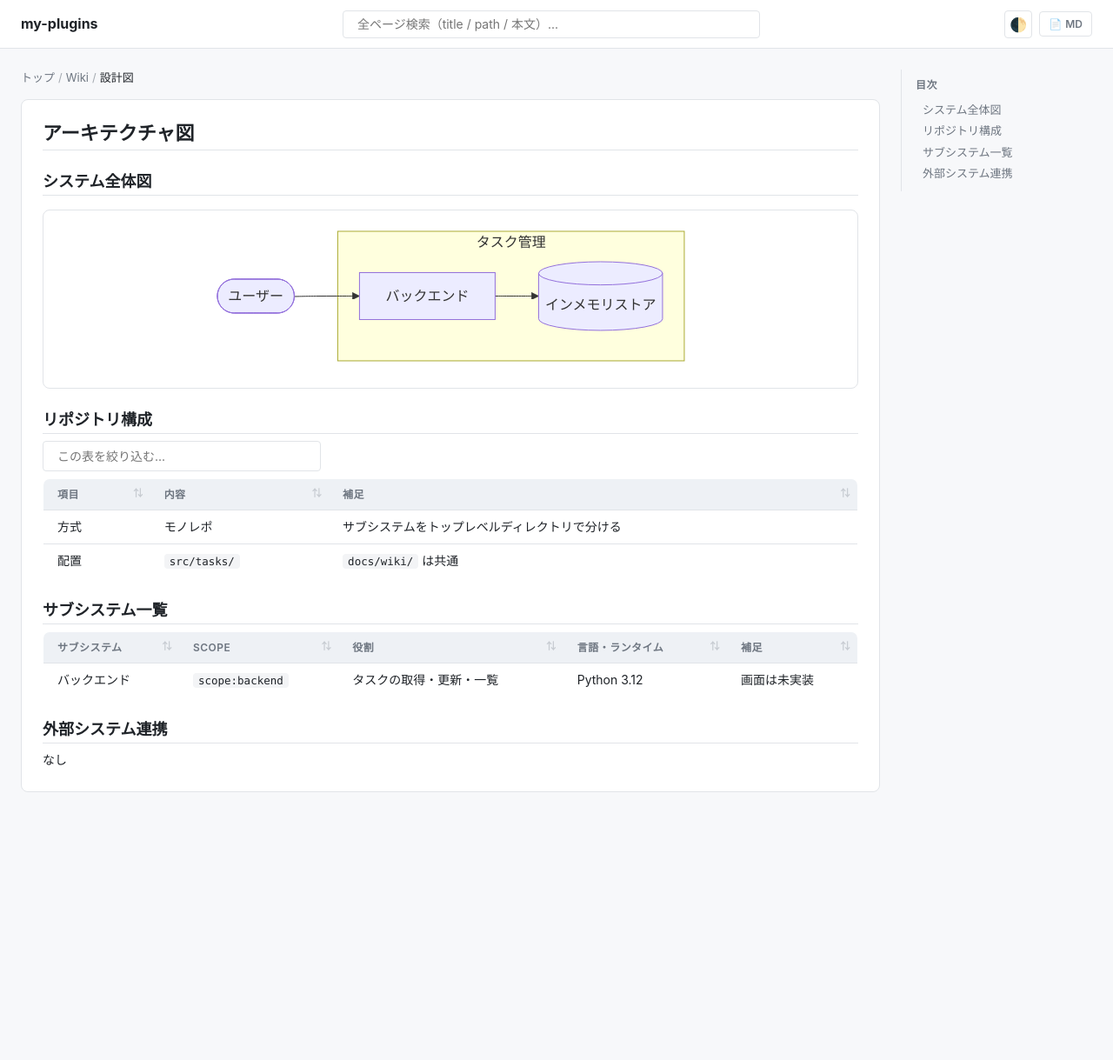
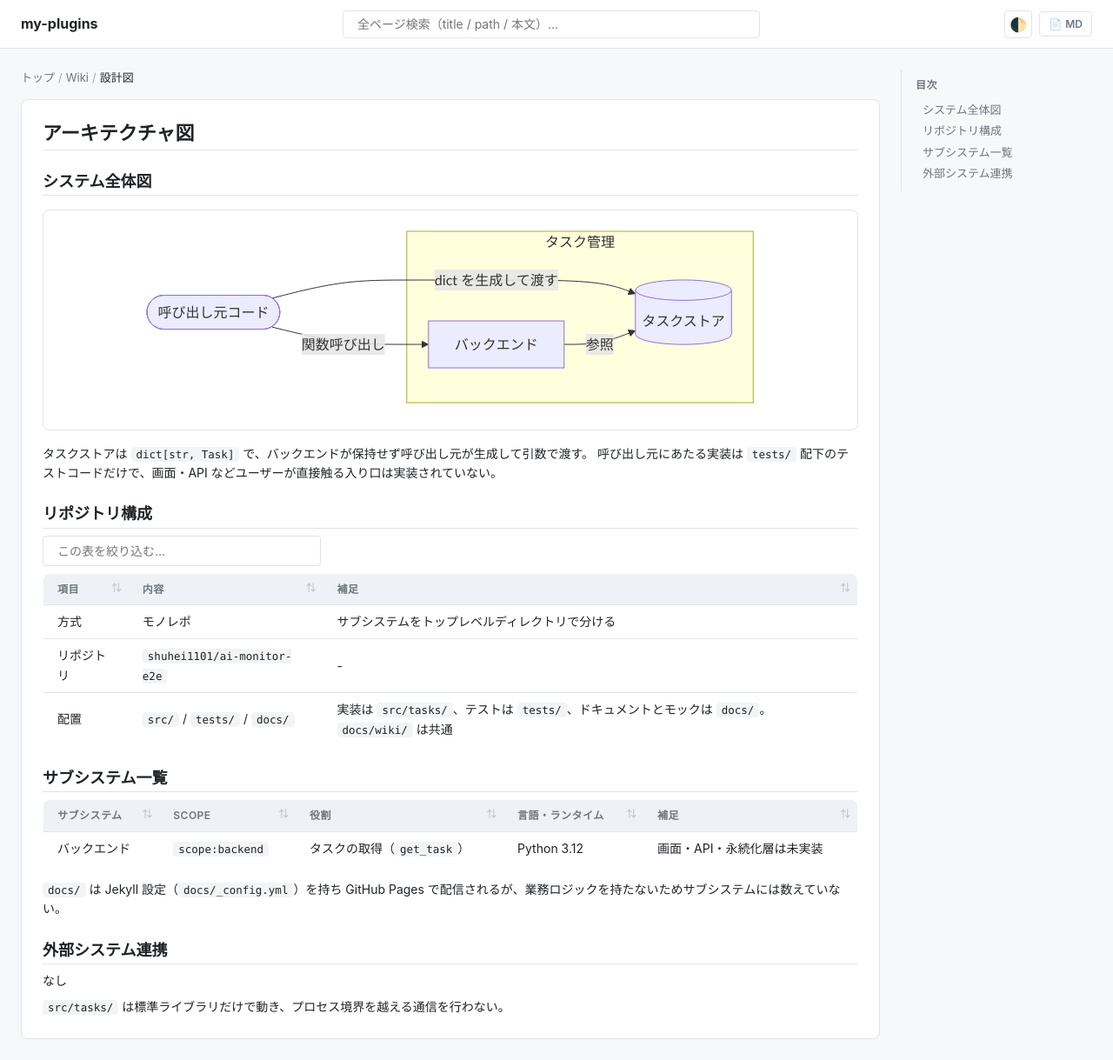
Before and after one commit to shuhei1101/ai-monitor-e2e, a Jekyll site: the page built from docs/wiki/設計図/アーキテクチャ図.md, in a window 1280 px wide and 1219 px high. Shown: the whole window at 87% size. Built offline with Jekyll 4.4.1, drawn with Linux system fonts in a browser that asks for light colours; our own code applies the rules of GitHub Pages for plain Markdown files.

Commit message:
docs: 現状のアーキテクチャ図を実装に合わせて点検・修正

````diff
--- a/docs/wiki/設計図/アーキテクチャ図.md
+++ b/docs/wiki/設計図/アーキテクチャ図.md
@@ -8,30 +8,39 @@ template_version: 1.1.0
 
 ```mermaid
 flowchart LR
-  U([ユーザー])
+  CALLER([呼び出し元コード])
 
   subgraph SYS["タスク管理"]
     BE[バックエンド]
-    STORE[(インメモリストア)]
+    STORE[(タスクストア)]
   end
 
-  U --> BE
-  BE --> STORE
+  CALLER -->|関数呼び出し| BE
+  CALLER -->|dict を生成して渡す| STORE
+  BE -->|参照| STORE
 ```
+
+タスクストアは `dict[str, Task]` で、バックエンドが保持せず呼び出し元が生成して引数で渡す。
+呼び出し元にあたる実装は `tests/` 配下のテストコードだけで、画面・API などユーザーが直接触る入り口は実装されていない。
 
 ## リポジトリ構成
 
 | 項目 | 内容 | 補足 |
 | --- | --- | --- |
 | 方式 | モノレポ | サブシステムをトップレベルディレクトリで分ける |
-| 配置 | `src/tasks/` | `docs/wiki/` は共通 |
+| リポジトリ | `shuhei1101/ai-monitor-e2e` | - |
+| 配置 | `src/` / `tests/` / `docs/` | 実装は `src/tasks/`、テストは `tests/`、ドキュメントとモックは `docs/`。`docs/wiki/` は共通 |
 
 ## サブシステム一覧
 
 | サブシステム | scope | 役割 | 言語・ランタイム | 補足 |
 | --- | --- | --- | --- | --- |
-| バックエンド | `scope:backend` | タスクの取得・更新・一覧 | Python 3.12 | 画面は未実装 |
+| バックエンド | `scope:backend` | タスクの取得（`get_task`） | Python 3.12 | 画面・API・永続化層は未実装 |
+
+`docs/` は Jekyll 設定（`docs/_config.yml`）を持ち GitHub Pages で配信されるが、業務ロジックを持たないためサブシステムには数えていない。
 
 ## 外部システム連携
 
 なし
+
+`src/tasks/` は標準ライブラリだけで動き、プロセス境界を越える通信を行わない。
````
